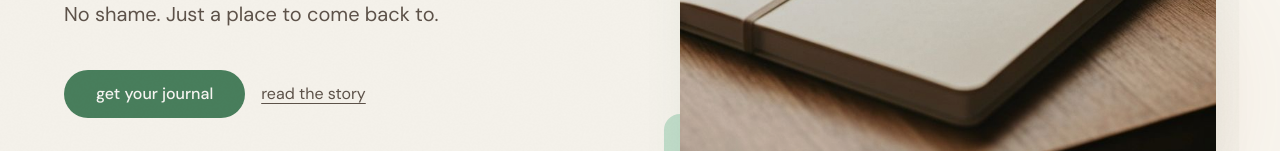
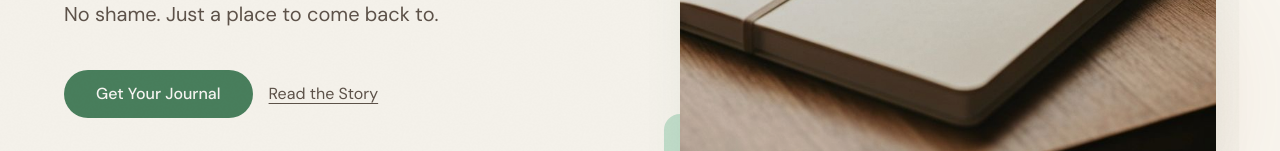
Before and after one commit to heedsg24/v0-BYOKS, a Next.js app: page / in a window 1280 px wide. Shown: the part 649-800 px from the top of the page. Built offline with nearby package versions, Linux system fonts and the light colour scheme; no server answers.

Commit message:
Update CTAs to PascalCase: Get Your Journal, Join the Circle, Read the Story

```diff
--- a/app/privacy/page.tsx
+++ b/app/privacy/page.tsx
@@ -40,7 +40,7 @@ export default function PrivacyPage() {
           </section>
 
           <section>
-            <h2 className="font-serif text-2xl mb-3">when you click &ldquo;get your journal&rdquo; or &ldquo;join the circle&rdquo;</h2>
+            <h2 className="font-serif text-2xl mb-3">when you click &ldquo;Get Your Journal&rdquo; or &ldquo;Join the Circle&rdquo;</h2>
             <p className="text-muted-foreground">
               Both buttons send you to Whop, our checkout and community partner. Anything you enter there — name, email, payment — is handled by Whop under{" "}
               <a
--- a/components/landing/email-capture.tsx
+++ b/components/landing/email-capture.tsx
@@ -30,7 +30,7 @@ export function EmailCapture() {
           className="rounded-full px-10 py-6 text-base font-medium bg-primary hover:bg-primary/90 transition-all duration-300 hover:shadow-lg"
         >
           <a href={JOIN_URL} target="_blank" rel="noopener noreferrer">
-            join the circle
+            Join the Circle
           </a>
         </Button>
       </motion.div>
--- a/components/landing/hero.tsx
+++ b/components/landing/hero.tsx
@@ -62,7 +62,7 @@ export function Hero() {
                 className="rounded-full px-8 py-6 text-base font-medium bg-primary hover:bg-primary/90 transition-all duration-300 hover:shadow-lg"
               >
                 <a href={WHOP_URL} target="_blank" rel="noopener noreferrer">
-                  get your journal
+                  Get Your Journal
                 </a>
               </Button>
 
@@ -71,7 +71,7 @@ export function Hero() {
                 onClick={scrollToFounder}
                 className="text-muted-foreground hover:text-foreground transition-colors duration-300 underline underline-offset-4 text-base mt-2 sm:mt-3"
               >
-                read the story
+                Read the Story
               </a>
             </div>
           </motion.div>
```
